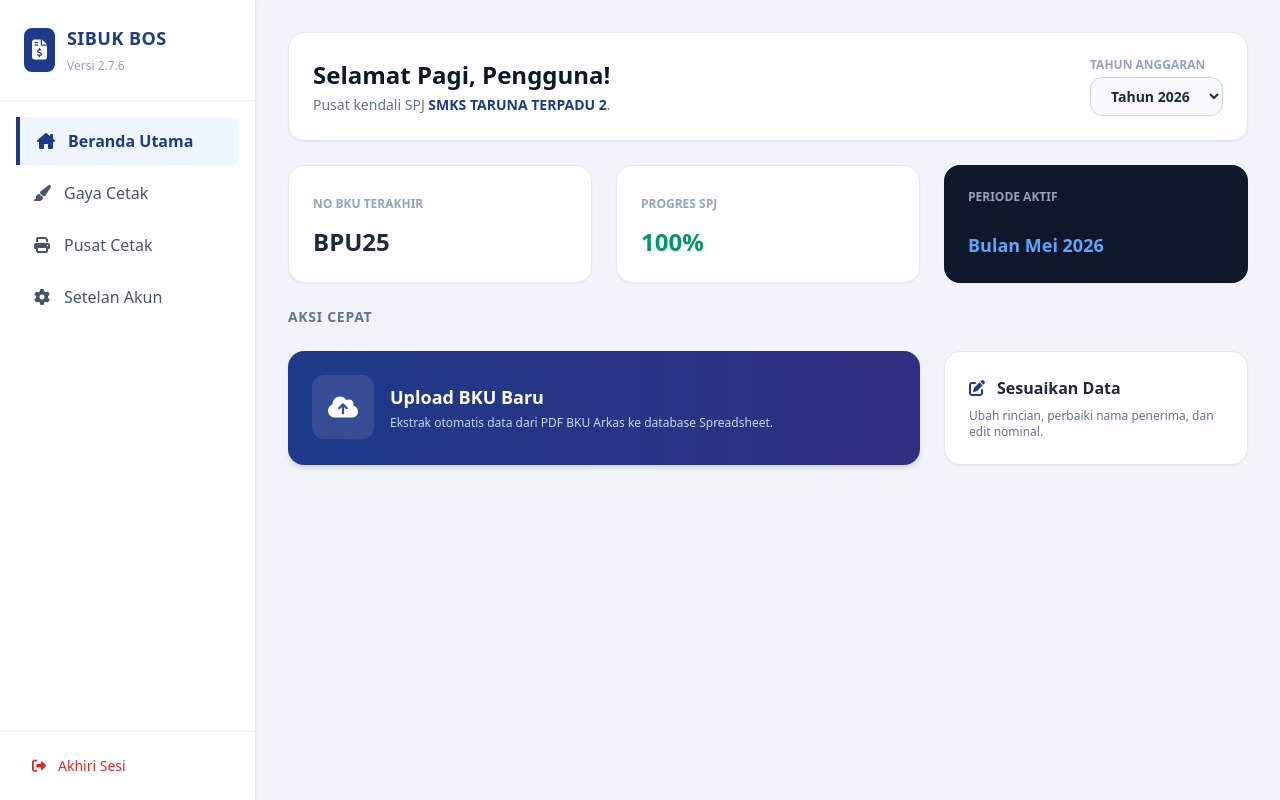
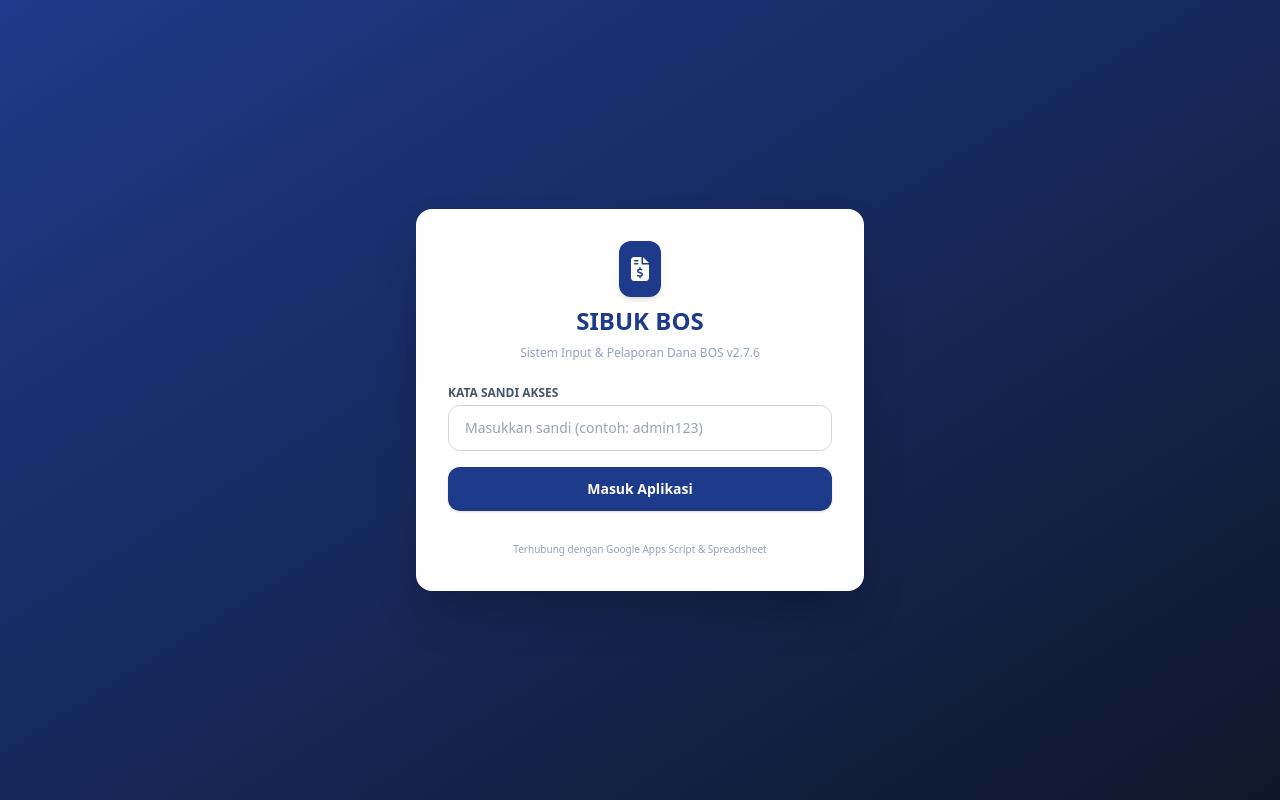
Before and after one commit to tresnocbp-rgb/SibukBos, a website: page index.html in a window 1280 px wide. Drawn offline with nearby package versions, Linux system fonts and the light colour scheme.

Commit message:
Update index.html

```diff
--- a/index.html
+++ b/index.html
@@ -10,16 +10,62 @@
     <script>
         tailwind.config = {
             theme: {
-                extend: {
-                    colors: { primary: '#1e40af' }
-                }
+                extend: { colors: { primary: '#1e40af' } }
             }
         }
     </script>
 </head>
-<body class="bg-slate-100 font-sans text-slate-800" x-data="{ currentTab: 'beranda', tahun: '2026', namaSekolah: 'SMKS TARUNA TERPADU 2' }">
+<body class="bg-slate-100 font-sans text-slate-800" x-data="{
+    isLoggedIn: false,
+    password: '',
+    loginError: false,
+    currentTab: 'beranda',
+    tahun: '2026',
+    namaSekolah: 'SMKS TARUNA TERPADU 2',
 
-    <div class="flex h-screen overflow-hidden">
+    handleLogin() {
+        if (this.password === 'admin123' || this.password === 'bos2026') {
+            this.isLoggedIn = true;
+            this.loginError = false;
+        } else {
+            this.loginError = true;
+        }
+    }
+}">
+
+    <!-- HALAMAN LOGIN -->
+    <div x-show="!isLoggedIn" class="flex items-center justify-center h-screen bg-gradient-to-br from-blue-900 to-slate-900">
+        <div class="bg-white p-8 rounded-2xl shadow-2xl w-full max-w-md space-y-6">
+            <div class="text-center space-y-2">
+                <div class="inline-block bg-blue-900 text-white p-3 rounded-xl text-2xl font-bold shadow-md">
+                    <i class="fa-solid fa-file-invoice-dollar"></i>
+                </div>
+                <h1 class="text-2xl font-extrabold text-blue-900">SIBUK BOS</h1>
+                <p class="text-xs text-slate-400">Sistem Input & Pelaporan Dana BOS v2.7.6</p>
+            </div>
+
+            <form @submit.prevent="handleLogin()" class="space-y-4">
+                <div>
+                    <label class="block text-xs font-semibold text-slate-600 mb-1">KATA SANDI AKSES</label>
+                    <input type="password" x-model="password" placeholder="Masukkan sandi (contoh: admin123)" class="w-full px-4 py-3 border border-slate-300 rounded-xl text-sm focus:ring-2 focus:ring-blue-500 focus:outline-none">
+                </div>
+
+                <template x-if="loginError">
+                    <p class="text-xs text-red-500 font-medium">Kata sandi salah! Coba gunakan: admin123</p>
+                </template>
+
+                <button type="submit" class="w-full bg-blue-900 text-white py-3 rounded-xl font-bold text-sm shadow hover:bg-blue-800 transition">
+                    Masuk Aplikasi
+                </button>
+            </form>
+            <div class="text-center">
+                <span class="text-[10px] text-slate-400">Terhubung dengan Google Apps Script & Spreadsheet</span>
+            </div>
+        </div>
+    </div>
+
+    <!-- APLIKASI UTAMA (SETELAH LOGIN BERHASIL) -->
+    <div x-show="isLoggedIn" class="flex h-screen overflow-hidden" style="display: none;">
 
         <!-- SIDEBAR -->
         <aside class="w-64 bg-white border-r border-slate-200 flex flex-col justify-between hidden md:flex shadow-sm">
@@ -55,7 +101,7 @@
             </div>
 
             <div class="p-4 border-t border-slate-100">
-                <button onclick="alert('Sesi diakhiri.')" class="w-full flex items-center space-x-3 px-4 py-2 text-red-600 hover:bg-red-50 rounded-lg transition font-medium text-sm">
+                <button @click="isLoggedIn = false; password = ''" class="w-full flex items-center space-x-3 px-4 py-2 text-red-600 hover:bg-red-50 rounded-lg transition font-medium text-sm">
                     <i class="fa-solid fa-right-from-bracket"></i>
                     <span>Akhiri Sesi</span>
                 </button>
```
